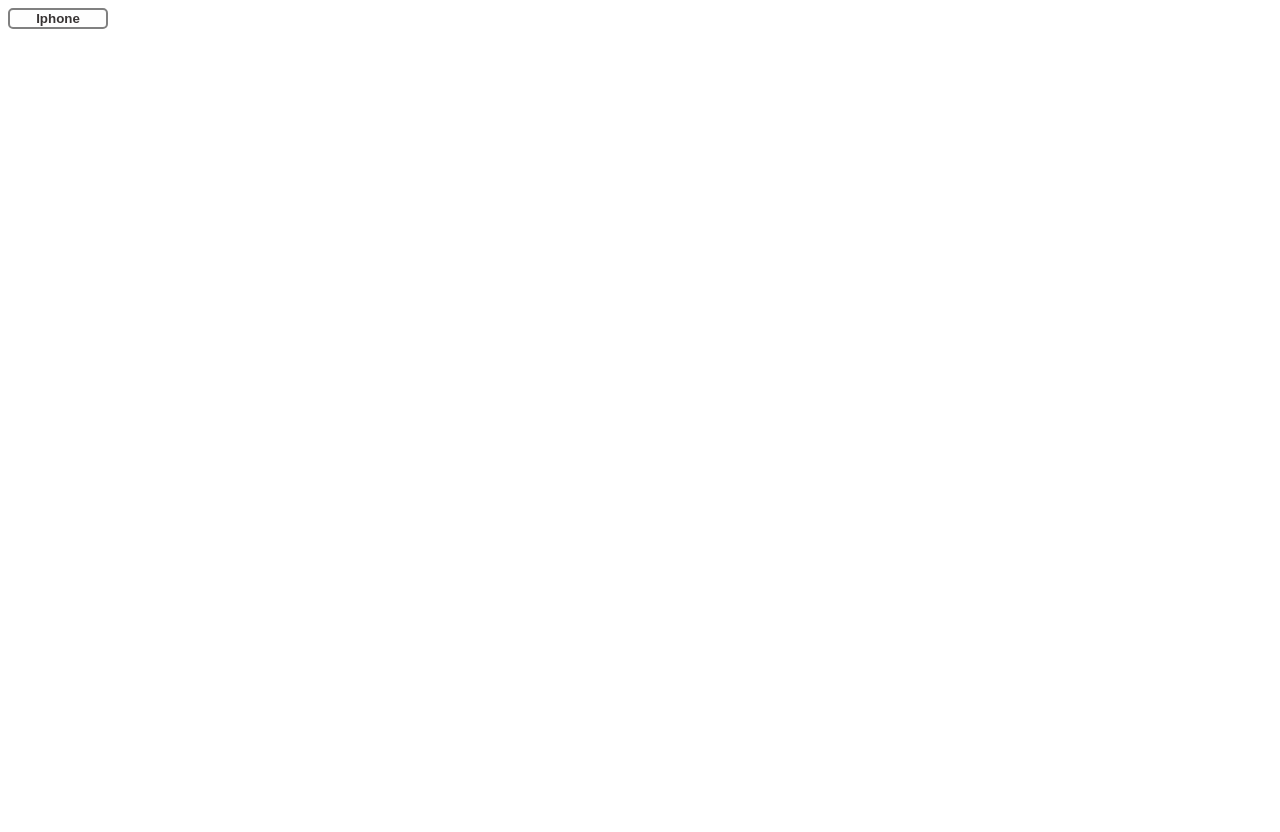
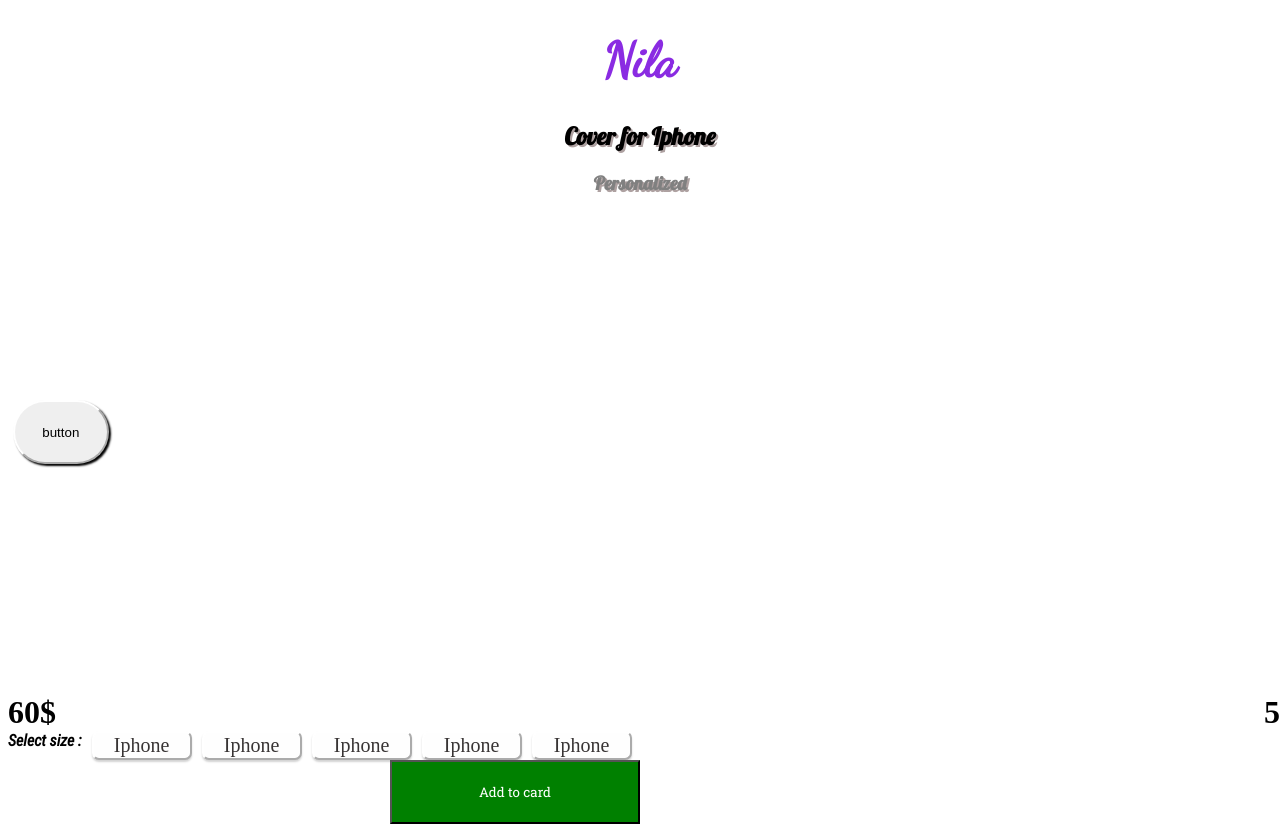
Before and after one commit to Barack9825/cover_cell, a React (Create React App) app: page / in a window 1280 px wide. Before the commit the page ends 800 px from the top, so only its background shows below. Built offline with nearby package versions, Linux system fonts and the light colour scheme.

Commit message:
1ra pagina casi hecha

```diff
--- a/src/App.css
+++ b/src/App.css
@@ -0,0 +1,50 @@
+@import url('https://fonts.googleapis.com/css2?family=Satisfy&display=swap');
+@import url('https://fonts.googleapis.com/css2?family=Roboto+Condensed:ital@1&family=Satisfy&display=swap');
+@import url('https://fonts.googleapis.com/css2?family=Dancing+Script&display=swap');
+@import url('https://fonts.googleapis.com/css2?family=Lobster&display=swap');
+
+
+.selectSize{
+    font-family: 'Roboto Condensed';
+    margin: 0;
+    font-weight: bold;
+}
+
+.selectSize-container{
+    float:left;
+    min-width: fit-content;
+}
+
+.Title{
+    font-family: 'Dancing Script', cursive, sans-serif;
+    font-size: 3em;
+    color:blueviolet;
+}
+.Title-container{
+    max-width: fit-content;
+    margin:auto;
+}
+.sub-Title{
+    font-family: 'Lobster', cursive ,Verdana, Geneva, Tahoma, sans-serif;
+    text-shadow: 2px 2px 0px #aea1a1;
+}
+h3 {
+    color:gray;
+
+}
+.Image-container{
+    height:60vh;
+    width: 30vw;
+    margin: auto;
+}
+.preview{
+    position: absolute;
+    left:1%;
+    top:50%;
+    height: 8vh;
+    width: 12vh;
+    border-radius: 50px;
+    border-color: white;
+    box-shadow: 2px 2px 2px;
+
+}
--- a/src/App.js
+++ b/src/App.js
@@ -1,12 +1,42 @@
 
 import './App.css';
 import Boton from './componentes/Boton';
+import PayButton from './componentes/PayButton';
+import Price_Amount from './componentes/Price-Amount';
 
 function App() {
   return (
     <div className="App">
-      <Boton
-      text = 'Iphone'/>
+      <div className="Title-container">
+        <h1 className="Title">Nila</h1>
+      </div>
+      <div className="Title-container">
+        <h2 className="sub-Title">Cover for Iphone</h2>
+      </div>
+      <div className="Title-container">
+        <h3 className="sub-Title">Personalized</h3>
+      </div>
+      <div className="Image-container">
+        <image alt="Imagen de cover"/>
+        <button className="preview">button</button>
+      </div>
+      <Price_Amount
+        precio='60$'
+        cantidad={5}/>
+      <div className='selectSize-container'>
+        <p className='selectSize'>Select size :</p>
+        </div>
+      <div className='model-container'>
+
+        <Boton text = 'Iphone'/>
+        <Boton text = 'Iphone'/>
+        <Boton text = 'Iphone'/>
+        <Boton text = 'Iphone'/>
+        <Boton text = 'Iphone'/>
+     </div>
+    <PayButton
+    style='card'
+    text='Add to card'/>
     </div>
   );
 }
--- /dev/null
+++ b/src/componentes/PayButton.js
@@ -0,0 +1,13 @@
+import React from "react";
+import '../hojas_de_estilo/payButton.css'
+
+function PayButton(props) {
+    return(
+        <div className="buttonContainer">
+            <button className={props.style}>
+                {props.text}
+            </button>
+        </div>
+    );
+}
+export default PayButton
--- /dev/null
+++ b/src/componentes/Price-Amount.js
@@ -0,0 +1,12 @@
+import React from "react";
+import '../hojas_de_estilo/Price-Amount.css'
+
+function Price_Amount(props){
+    return(
+        <div>
+            <h1 className="pt">{props.precio}</h1>
+            <h1 className="amount">{props.cantidad}</h1>
+        </div>
+    )
+}
+export default Price_Amount;
--- a/src/hojas_de_estilo/Boton.css
+++ b/src/hojas_de_estilo/Boton.css
@@ -1,10 +1,15 @@
 .boton{
     background-color:#fefefe;
     color: #383434;
-    font-weight: 600;
-    border:2px solid gray;
-    box-shadow: 0px 2px lightgray;
-    box-shadow: 30px 0px white;
-    border-radius: 5px;
+    font-weight: 200;
+    font-size: 20px;
+    font-family: 'Times New Roman', Times, serif;
+    margin-left: 10px;
+    /* border-width:0px 1px 3px 4px; */
+    border-color: white;
+
+    box-shadow: 0px 2px 2px lightgray;
+    border-radius: 7px;
     min-width: 100px;
+
 }
--- /dev/null
+++ b/src/hojas_de_estilo/Price-Amount.css
@@ -0,0 +1,12 @@
+.pt{
+    /* float:left; */
+    display: inline;
+    margin: 0px;
+}
+.amount{
+    display: inline;
+    position: absolute;
+    right: 0%;
+
+    margin: 0px;
+}
--- /dev/null
+++ b/src/hojas_de_estilo/payButton.css
@@ -0,0 +1,14 @@
+@import url('https://fonts.googleapis.com/css2?family=Roboto+Slab&display=swap');
+
+.buttonContainer{
+    width: 500px;
+    margin:auto;
+    align-items: center;
+}
+.card{
+    background-color: green;
+    color:white;
+    font-family: 'Roboto Slab', serif;
+    height: 8vh;
+    width: 50%;
+}
```
Also changed, not shown: src/assets/Anton-Regular.ttf (added), src/assets/OFL.txt (added), 1 other file (tests, documents, lock files or other folders).
